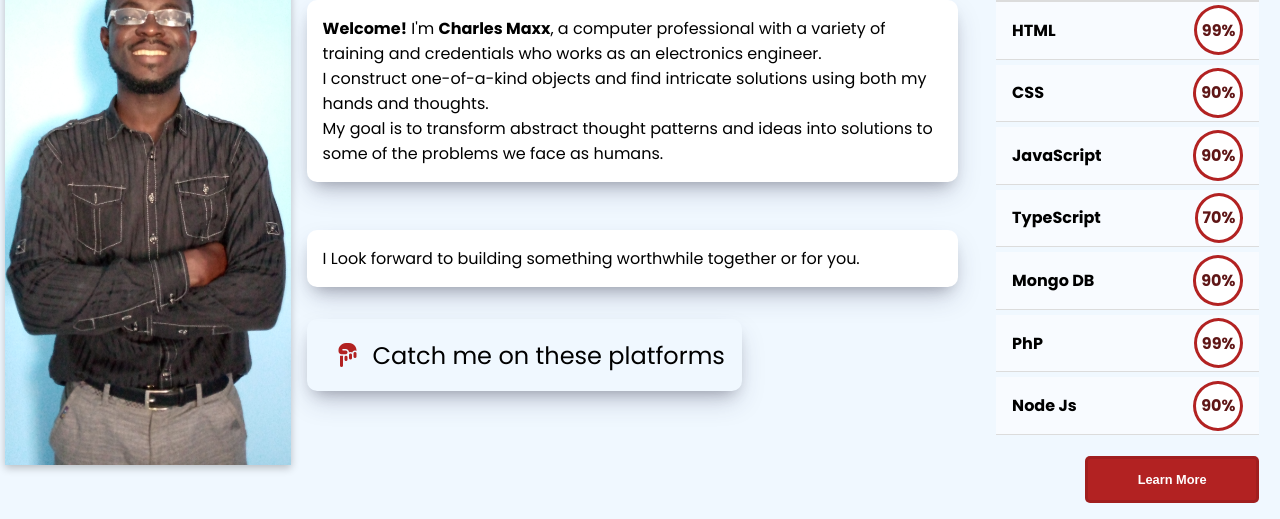
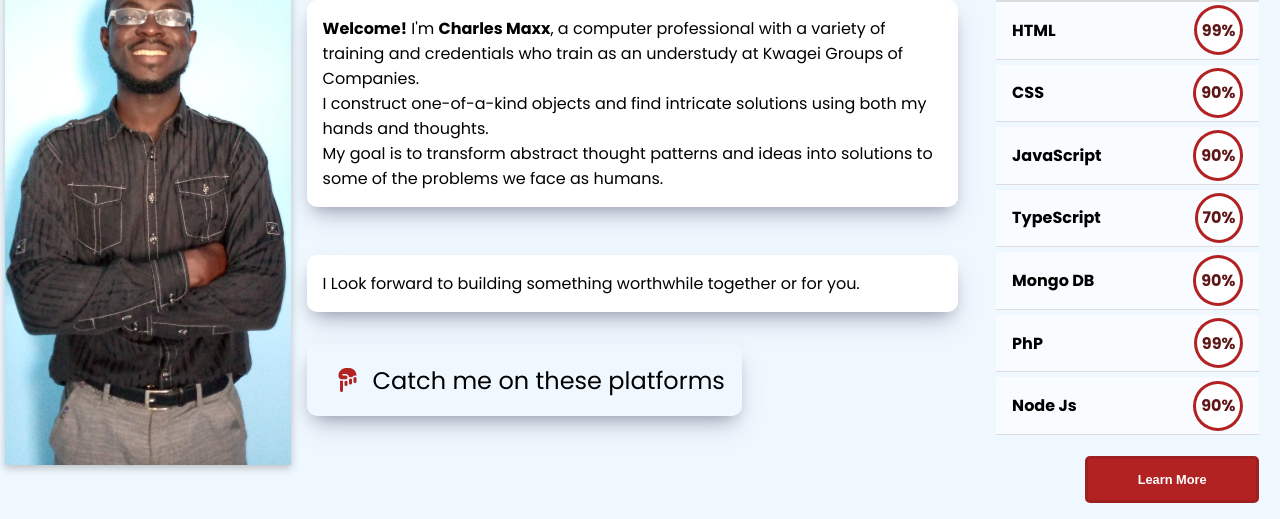
Before and after one commit to Kwagei/week-1-css-portfolio-cvkshade, a plain HTML site: page index.html in a window 1280 px wide. Shown: the part 158-677 px from the top of the page. Drawn offline with Linux system fonts and the light colour scheme.

```diff
--- a/index.html
+++ b/index.html
@@ -32,7 +32,7 @@
             <div class="control-flow">
 
 
-               <p><b>Welcome!</b> I'm <b>Charles Maxx</b>, a computer professional with a variety of training and credentials who works as an electronics engineer.
+               <p><b>Welcome!</b> I'm <b>Charles Maxx</b>, a computer professional with a variety of training and credentials who train as an understudy at Kwagei Groups of Companies.
                 <br>
                 I construct one-of-a-kind objects and find intricate solutions using both my hands and thoughts.
                 <br>
```
